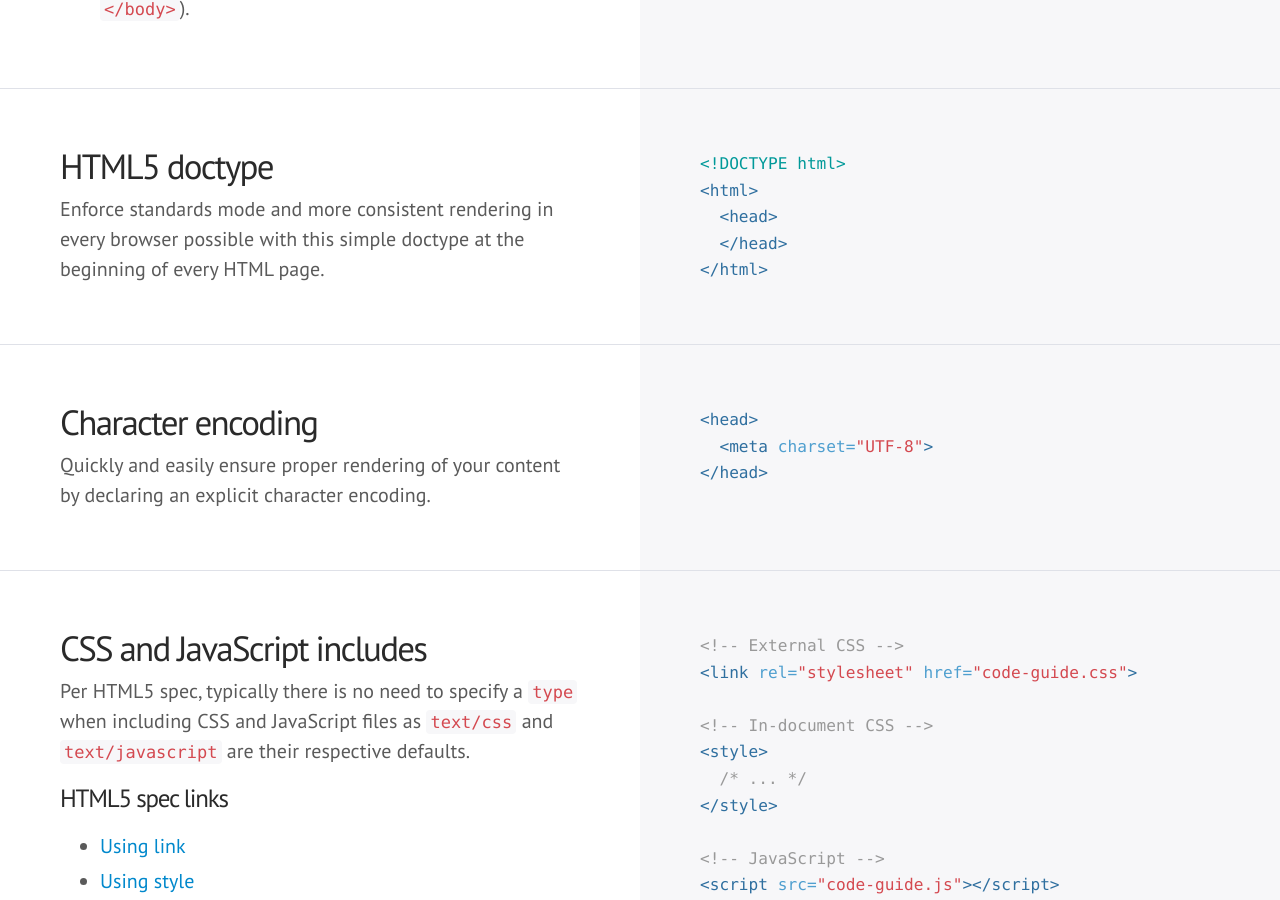
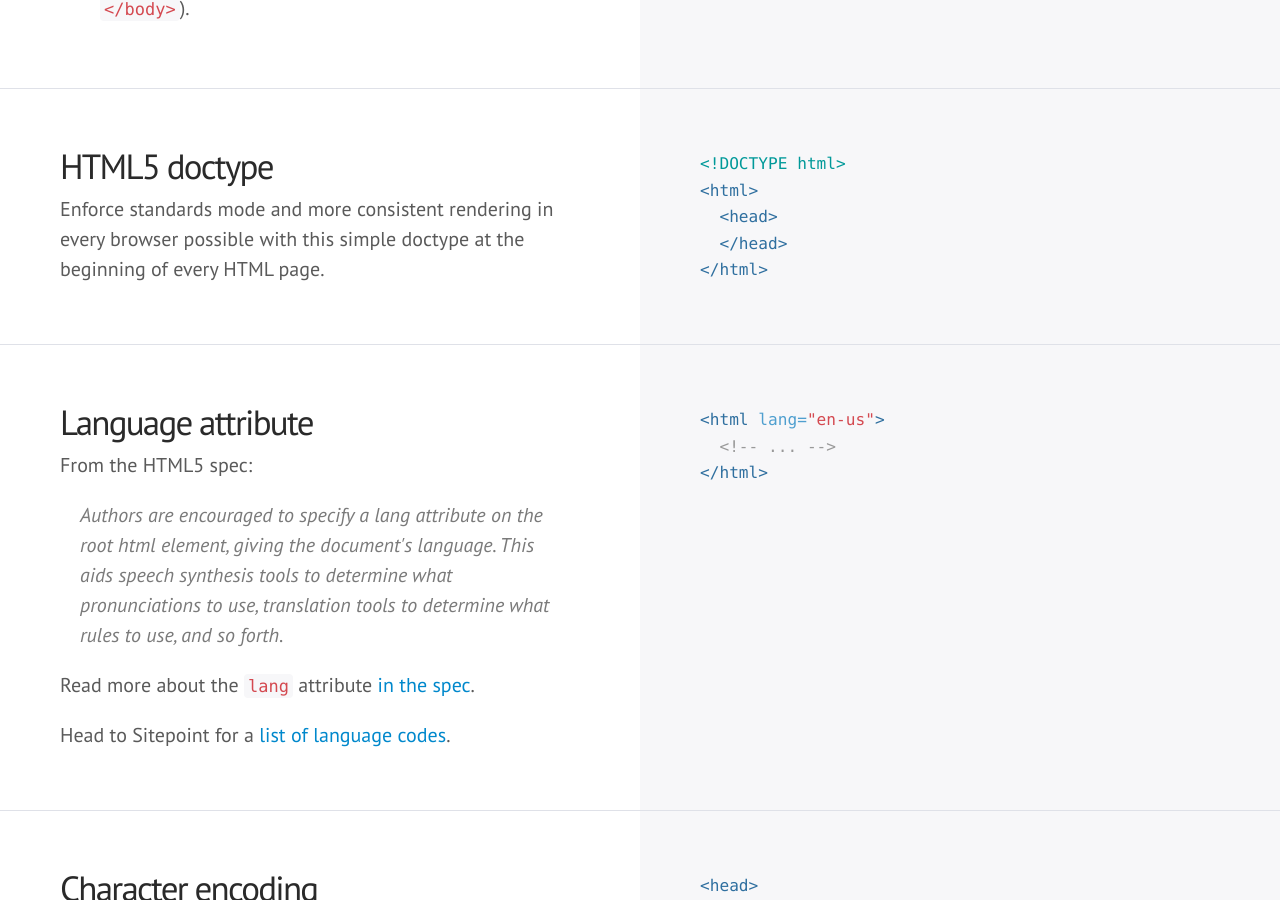
Before and after one commit to mdo/code-guide, a Jekyll site: the page built from index.html, in a window 1280 px wide and 900 px high, scrolled down 2039 px. Built offline with Jekyll 4.4.1, drawn with Linux system fonts in a browser that asks for light colours; some web fonts are replaced; Markdown is read by kramdown in place of the engine named in the settings; comment, search, counter and statistics services are not loaded.

Commit message:
Fixes #59: Document lang attribute

```diff
--- /dev/null
+++ b/_includes/html/lang.html
@@ -0,0 +1,3 @@
+<html lang="en-us">
+  <!-- ... -->
+</html>
--- a/index.html
+++ b/index.html
@@ -12,6 +12,7 @@ layout: default
     <ul>
       <li><a href="#html-syntax">Syntax</a></li>
       <li><a href="#html-doctype">HTML5 doctype</a></li>
+      <li><a href="#html-lang">Language attribute</a></li>
       <li><a href="#html-encoding">Character encoding</a></li>
       <li><a href="#html-style-script">CSS and JavaScript includes</a></li>
       <li><a href="#html-practicality">Practicality over purity</a></li>
@@ -81,6 +82,21 @@ layout: default
   </div>
   <div class="col">
     {% highlight html %}{% include html/doctype.html %}{% endhighlight %}
+  </div>
+</div>
+
+<div class="section" id="html-lang">
+  <div class="col">
+    <h3>Language attribute</h3>
+    <p>From the HTML5 spec:</p>
+    <blockquote>
+      <p>Authors are encouraged to specify a lang attribute on the root html element, giving the document's language. This aids speech synthesis tools to determine what pronunciations to use, translation tools to determine what rules to use, and so forth.</p>
+    </blockquote>
+    <p>Read more about the <code>lang</code> attribute <a href="http://www.w3.org/html/wg/drafts/html/master/semantics.html#the-html-element">in the spec</a>.</p>
+    <p>Head to Sitepoint for a <a href="http://reference.sitepoint.com/html/lang-codes">list of language codes</a>.</p>
+  </div>
+  <div class="col">
+    {% highlight html %}{% include html/lang.html %}{% endhighlight %}
   </div>
 </div>
 
```
